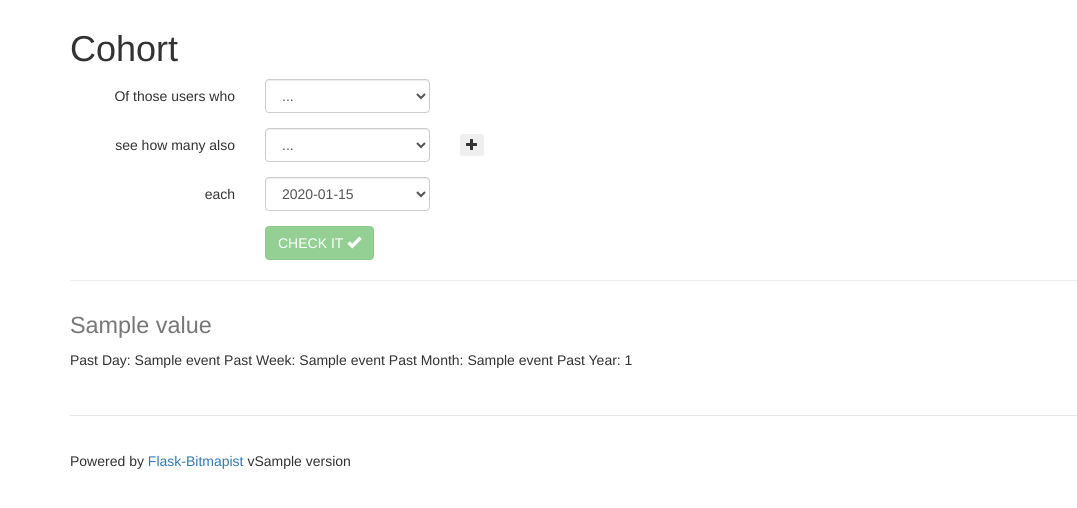
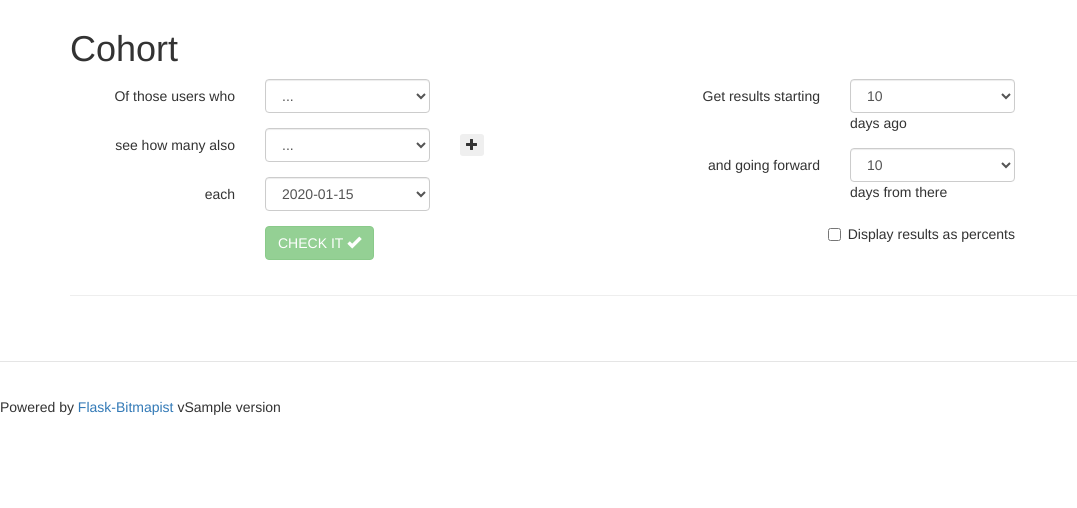
Before and after one commit to cuttlesoft/flask-bitmapist, a Python web app: template flask_bitmapist/templates/bitmapist/cohort.html in a window 1280 px wide. Shown: the part 51-559 px from the top of the page, without its empty margins (0-1077 px from the left). Run offline with Jinja, Linux system fonts and the light colour scheme; the template is opened without the code that fills it: most values are stand-ins (such as "Sample title", 1, 10 or a date in 2020); some libraries are stand-ins or nearby versions.

Commit message:
User options for num_rows/cols and as_percent + minor comment fixes and selection filtering

```diff
--- a/flask_bitmapist/templates/bitmapist/cohort.html
+++ b/flask_bitmapist/templates/bitmapist/cohort.html
@@ -54,12 +54,15 @@ table.cohort-heatmap tr.averages td {
 <h1>Cohort</h1>
 
 <div id="cohort" class="form-horizontal">
+  <div class="row">
+    <div id="cohort-events" class="col-md-6 col-xs-12">
+
       <div class="form-group">
-      <span class="col-md-2 col-xs-3 control-label">
+        <span class="col-md-4 col-xs-3 control-label">
           Of those users who
         </span>
 
-      <div class="col-md-2 col-xs-4">
+        <div class="col-md-4 col-xs-4">
           <select name="main-event" class="form-control">
             <!-- <option selected disabled>did something</option> -->
             <option selected disabled>...</option>
@@ -73,11 +76,11 @@ table.cohort-heatmap tr.averages td {
 
       <div id="events">
         <div class="form-group event">
-        <span class="col-md-2 col-xs-3 control-label">
+          <span class="col-md-4 col-xs-3 control-label">
             <span class="additional-label">see how many also</span>
           </span>
 
-        <div class="col-md-2 col-xs-4">
+          <div class="col-md-4 col-xs-4">
             <select name="event-name" class="form-control">
               <!-- <option selected disabled>did something else</option> -->
               <option selected disabled>...</option>
@@ -87,7 +90,7 @@ table.cohort-heatmap tr.averages td {
             </select>
           </div>
 
-        <div class="col-md-1 col-xs-2">
+          <div class="col-md-2 col-xs-2">
             <select name="event-op" class="form-control event-op">
               {% for op in ['and', 'or'] %}
               <option value="{{ op }}">{{ op.upper() }}</option>
@@ -106,11 +109,11 @@ table.cohort-heatmap tr.averages td {
       </div>
 
       <div class="form-group">
-      <span class="col-md-2 col-xs-3 control-label">
+        <span class="col-md-4 col-xs-3 control-label">
           each
         </span>
 
-      <div class="col-md-2 col-xs-4">
+        <div class="col-md-4 col-xs-4">
           <select name="time-group" class="form-control">
             {% for time_group in time_groups %}
             <option value="{{ time_group }}s">{{ time_group }}</option>
@@ -125,10 +128,56 @@ table.cohort-heatmap tr.averages td {
 
 
       <div class="form-group">
-      <div class="col-md-2 col-md-offset-2 col-xs-4 col-xs-offset-3">
-        <button id="go" class="btn btn-success">
+        <div class="col-md-4 col-md-offset-4 col-xs-4 col-xs-offset-3">
+          <button id="generate" class="btn btn-success">
             CHECK IT <span class="glyphicon glyphicon-ok"><span class="sr-only">Go</span></span>
           </button>
+        </div>
+      </div>
+
+    </div>
+
+    <div id="cohort-settings" class="col-md-6 col-xs-12">
+
+      <div class="form-group">
+        <span class="col-md-4 col-xs-3 control-label">
+          Get results starting
+        </span>
+
+        <div class="col-md-4 col-xs-4">
+          <select name="num-rows" class="form-control">
+            {% for r in range(1, 25) %}
+            <option value="{{ r }}" {{ 'selected' if r == 10 }}>{{ r }}</option>
+            {% endfor %}
+          </select>
+          <span class="time-group-label">days</span> ago
+        </div>
+      </div>
+
+      <div class="form-group">
+        <span class="col-md-4 col-xs-3 control-label">
+          and going forward
+        </span>
+
+        <div class="col-md-4 col-xs-4">
+          <select name="num-cols" class="form-control">
+            {% for r in range(1, 25) %}
+            <option value="{{ r }}" {{ 'selected' if r == 10 }}>{{ r }}</option>
+            {% endfor %}
+          </select>
+          <span class="time-group-label">days</span> from there
+        </div>
+      </div>
+
+      <div class="form-group">
+        <div class="col-md-8 col-xs-8">
+              <div class="checkbox">
+                <label for="as-percent" class="pull-right">
+                  <input type="checkbox" name="as-percent" id="as-percent"> Display results as percents
+                </label>
+              </div>
+            </div>
+          </div>
       </div>
     </div>
   </div>
@@ -137,7 +186,7 @@ table.cohort-heatmap tr.averages td {
 
   <div id="cohort-heatmap"></div>
 
-  {% for e, event_name in event_options %}
+  <!-- {% for e, event_name in event_options %}
     <div id="{{ event_name }}" class="event-name">
       <h1><small>{{ event_name }}</small></h1>
       <span class="event-time day">Past Day: {{ events[event_name][3] }}</span>
@@ -145,8 +194,8 @@ table.cohort-heatmap tr.averages td {
       <span class="event-time month">Past Month: {{ events[event_name][1] }}</span>
       <span class="event-time year">Past Year: {{ events[event_name][0] }}</span>
     </div>
-  {% endfor %}
-
+  {% endfor %} -->
+</div>
 
 {% endblock %}
 
@@ -154,16 +203,16 @@ table.cohort-heatmap tr.averages td {
 <script>
 
   // meh.
-  function toggleGo() {
+  function toggleSubmit() {
     // (visually) disable go button if required fields missing
     var one = $('select[name=main-event]').val();
     var two = $('select[name=event-name]:first-of-type').val();
     var tim = $('select[name=time-group]').val();
 
     if (one && two && tim) {
-      $('#go').removeClass('disabled');
+      $('#generate').removeClass('disabled');
     } else {
-      $('#go').addClass('disabled');
+      $('#generate').addClass('disabled');
     }
   }
 
@@ -182,13 +231,39 @@ table.cohort-heatmap tr.averages td {
     // only first event has label
     $('.event:not(:first-of-type) .additional-label').hide();
 
-    toggleGo();
+    toggleSubmit();
+  }
+
+  function toggleNumColOptions(max) {
+    $('select[name=num-cols] option').each(function(index) {
+      if (parseInt($(this).val()) > max) {
+        $(this).hide();
+      } else {
+        $(this).show();
+      }
+    });
   }
 
   // some things get some buttons
   toggleEventControls();
+  // max num cols at current num rows
+  toggleNumColOptions(10);
 
-  $('select').on('change', toggleGo);
+  $('select').on('change', toggleSubmit);
+
+  // update labels based on selected time group
+  $('select[name=time-group]').on('change', function() {
+    $('.time-group-label').text($(this).val());
+  });
+
+  // update num-cols options based on selected num-rows option
+  $('select[name=num-rows]').on('change', function() {
+    var numRows = parseInt($(this).val());
+    if (parseInt($('select[name=num-cols]').val()) > numRows) {
+      $('select[name=num-cols]').val(numRows);
+    }
+    toggleNumColOptions(numRows);
+  });
 
   // add event
   $('#events').on('click', '.event-add', function() {
@@ -203,30 +278,23 @@ table.cohort-heatmap tr.averages td {
   });
 
   // generate cohort heatmap
-  $('#go').on('click', function() {
-
-    // format the data
-    // submit the data
-    // AJAX + response
-    // lines lining up
-    // draw chart etc.
-
-    //////////////////
+  $('#generate').on('click', function() {
 
     // format the data
 
     var cohort = {
-      'time_group': $('select[name=time-group]').val(),
       'primary_event': $('select[name=main-event]').val(),
       'secondary_event': $('select[name=event-name]:first-of-type').val(),
-      'additional_events': []
+      'additional_events': [],
+      'time_group': $('select[name=time-group]').val(),
+      'num_rows': $('select[name=num-rows]').val(),
+      'num_cols': $('select[name=num-cols]').val(),
+      'as_percent': $('input[name=as-percent]').is(':checked')
     };
 
     var additionalEvents = $('.event:not(:first-of-type)');
     if (additionalEvents) {
       additionalEvents.each(function(index) {
-        // console.log($(this).prev('.event').find('select[name=event-op]').val(),
-        //             $(this).find('select[name=event-name]').val());
         var name = $(this).find('select[name=event-name]').val();
         var op = $(this).prev('.event').find('select[name=event-op]').val() || 'and';
         if (name) {
@@ -234,7 +302,6 @@ table.cohort-heatmap tr.averages td {
         }
       });
     }
-
     console.log(cohort);
 
     // submit the data
--- a/flask_bitmapist/utils.py
+++ b/flask_bitmapist/utils.py
@@ -51,7 +51,7 @@ def get_cohort(primary_event_name, secondary_event_name,
     :param :num_rows How many results rows to get; corresponds to how far back to get results from current time
     :param :num_cols How many results cols to get; corresponds to how far forward to get results from each time point
     :param :system Which bitmapist should be used
-    :return Tuple of list of lists - not unlike a matrix - containing the cohort results, list of dates for determining cohort
+    :return Tuple of (list of lists of cohort results, list of dates for cohort)
     """
 
     cohort = []
@@ -61,11 +61,11 @@ def get_cohort(primary_event_name, secondary_event_name,
 
     # TIMES
 
-    event_time = datetime.utcnow() - relativedelta(**{ time_group: num_rows - 1 })  # WHY - 1 # maybe counting deltas between time points?
+    event_time = datetime.utcnow() - relativedelta(**{ time_group: num_rows - 1 })  # - 1 for deltas between time points (?)
     increment_delta = lambda t: relativedelta(**{ time_group: t })
 
     if time_group == 'months':
-        event_time -= relativedelta(days=event_time.day - 1) # WHY
+        event_time -= relativedelta(days=event_time.day - 1)  # (?)
 
     # COHORT
 
```
Also changed, not shown: flask_bitmapist/views.py (+21 -25 lines). Lines whose indentation alone changed are shown as unchanged.
